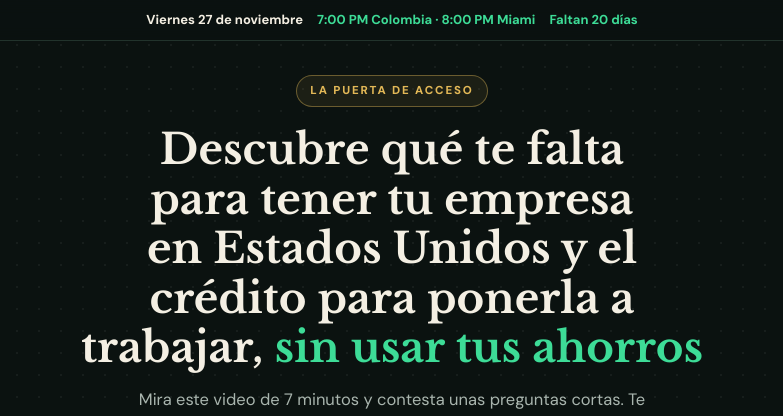
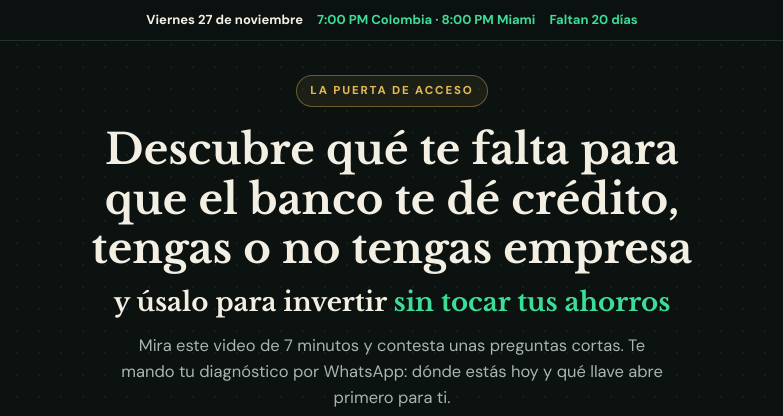
Before and after one commit to alvaromv19/mercedes-rios, a plain HTML site: page puerta-de-acceso-tt.html in a window 1280 px wide. Shown: the top 416 px of the page, without its empty margins (248-1031 px from the left). Drawn offline with nearby package versions, Linux system fonts and the light colour scheme; a script that the page names is missing.

Commit message:
Add files via upload

```diff
--- a/puerta-de-acceso-tt.html
+++ b/puerta-de-acceso-tt.html
@@ -90,6 +90,7 @@ h1{
   margin:18px auto 14px;max-width:660px;text-wrap:balance;
 }
 h1 em{font-style:normal;color:var(--neon)}
+h1 .h1-resto{display:block;margin-top:12px;font-size:.62em;line-height:1.3;font-weight:500;color:var(--ivory)}
 .sub{color:var(--mute);max-width:560px;margin:0 auto;font-size:16.5px}
 
 /* --- video ----------------------------------------------------------- */
@@ -360,7 +361,7 @@ footer .marca{color:var(--mute);font-size:13px;font-weight:700;text-align:center
 
   <div class="hero">
     <span class="pill">La Puerta de Acceso</span>
-    <h1>Descubre qué te falta para tener tu empresa en Estados Unidos y el crédito para ponerla a trabajar, <em>sin usar tus ahorros</em></h1>
+    <h1>Descubre qué te falta para que el banco te dé crédito, tengas o no tengas empresa<span class="h1-resto">y úsalo para invertir <em>sin tocar tus ahorros</em></span></h1>
     <p class="sub">Mira este video de 7 minutos y contesta unas preguntas cortas. Te mando tu diagnóstico por WhatsApp: dónde estás hoy y qué llave abre primero para ti.</p>
   </div>
 
```
